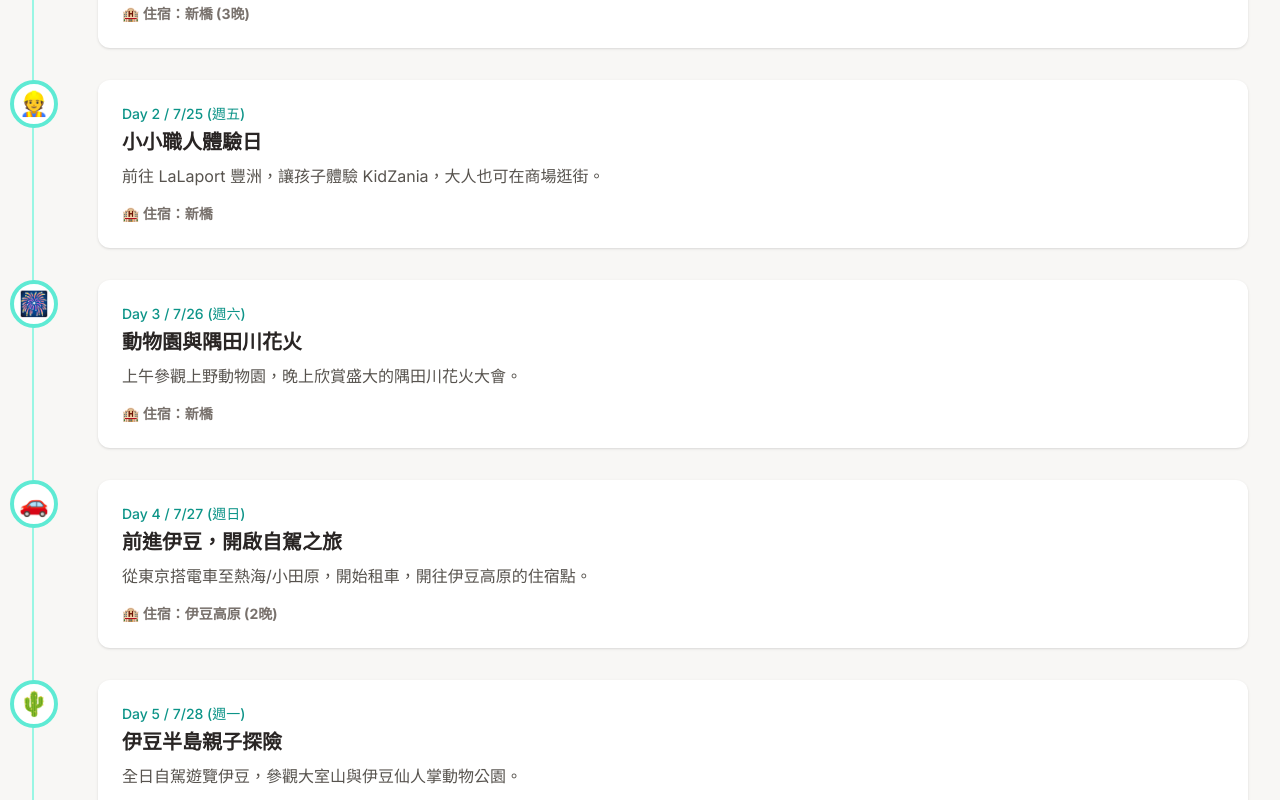
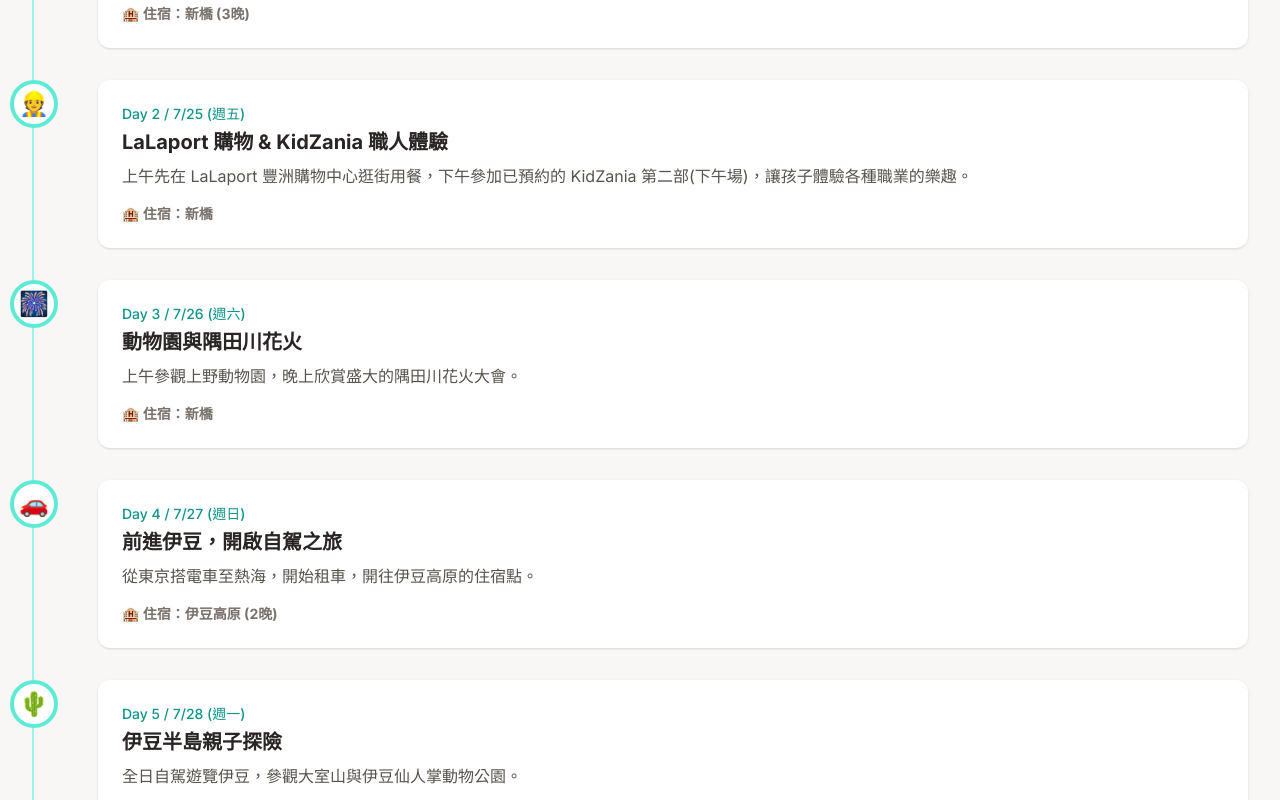
Before and after one commit to rexx/rexx.github.io, a plain HTML site: page itinerary.html in a window 1280 px wide. Shown: the part 980-1780 px from the top of the page. Drawn offline with nearby package versions, Linux system fonts and the light colour scheme.

Commit message:
fix: update itinerary details for clarity
- Revise day 2 itinerary title and activities for better understanding.
- Clarify day 4 accommodation details.
- Enhance day 7 itinerary title and activities for improved context.
- Adjust car rental advice for better clarity.

```diff
--- a/itinerary.html
+++ b/itinerary.html
@@ -4,10 +4,6 @@
     <meta charset="UTF-8">
     <meta name="viewport" content="width=device-width, initial-scale=1.0">
     <title>東京親子夏日12日遊</title>
-    <!-- Chosen Palette: Calm Journey (based on neutrals like stone/beige with a soft teal accent) -->
-    <!-- Application Structure Plan: A single-page dashboard design with a top navigation for smooth scrolling. The structure includes: 1) An 'Overview' section with key stats and a pie chart for a quick grasp of the trip's distribution. 2) An interactive 'Daily Itinerary' timeline for easy day-by-day exploration. 3) A 'Key Tips' section using an accordion to organize planning advice. This structure was chosen to transform the linear report into a multi-faceted, non-linear exploratory experience, allowing users to either follow the timeline chronologically or jump directly to specific planning topics, enhancing usability. -->
-    <!-- Visualization & Content Choices: 1) Trip Distribution: Goal=Inform -> Pie Chart (Chart.js/Canvas) -> Shows time spent per city -> Justification: Provides an immediate high-level understanding of the trip's focus. 2) Daily Itinerary: Goal=Organize -> Interactive Vertical Timeline (HTML/CSS/JS) -> Presents daily activities with icons -> Justification: More engaging and scannable than a static table. 3) Planning Advice: Goal=Inform -> Accordion (HTML/CSS/JS) -> Organizes detailed tips into collapsible sections -> Justification: Prevents information overload and allows users to focus on one topic at a time. -->
-    <!-- CONFIRMATION: NO SVG graphics used. NO Mermaid JS used. -->
     <script src="https://cdn.tailwindcss.com"></script>
     <script src="https://cdn.jsdelivr.net/npm/chart.js"></script>
     <link rel="preconnect" href="https://fonts.googleapis.com">
@@ -120,12 +116,12 @@
 
         const itineraryData = [
             { day: 1, date: "7/24", weekday: "四", title: "抵達東京，入住新橋", icon: "✈️", accommodation: "新橋 (3晚)", activities: "抵達東京機場，搭乘機場交通前往新橋飯店 Check-in，熟悉周邊環境。" },
-            { day: 2, date: "7/25", weekday: "五", title: "小小職人體驗日", icon: "👷", accommodation: "新橋", activities: "前往 LaLaport 豐洲，讓孩子體驗 KidZania，大人也可在商場逛街。" },
+            { day: 2, date: "7/25", weekday: "五", title: "LaLaport 購物 & KidZania 職人體驗", icon: "👷", accommodation: "新橋", activities: "上午先在 LaLaport 豐洲購物中心逛街用餐，下午參加已預約的 KidZania 第二部(下午場)，讓孩子體驗各種職業的樂趣。" },
             { day: 3, date: "7/26", weekday: "六", title: "動物園與隅田川花火", icon: "🎆", accommodation: "新橋", activities: "上午參觀上野動物園，晚上欣賞盛大的隅田川花火大會。" },
-            { day: 4, date: "7/27", weekday: "日", title: "前進伊豆，開啟自駕之旅", icon: "🚗", accommodation: "伊豆高原 (2晚)", activities: "從東京搭電車至熱海/小田原，開始租車，開往伊豆高原的住宿點。" },
+            { day: 4, date: "7/27", weekday: "日", title: "前進伊豆，開啟自駕之旅", icon: "🚗", accommodation: "伊豆高原 (2晚)", activities: "從東京搭電車至熱海，開始租車，開往伊豆高原的住宿點。" },
             { day: 5, date: "7/28", weekday: "一", title: "伊豆半島親子探險", icon: "🌵", accommodation: "伊豆高原", activities: "全日自駕遊覽伊豆，參觀大室山與伊豆仙人掌動物公園。" },
             { day: 6, date: "7/29", weekday: "二", title: "深入箱根，入住溫泉鄉", icon: "♨️", accommodation: "箱根 (1晚)", activities: "從伊豆自駕至箱根，入住溫泉飯店，下午開始悠閒遊覽箱根。" },
-            { day: 7, date: "7/30", weekday: "三", title: "箱根全覽，奔向橫濱", icon: "🚢", accommodation: "橫濱 (3晚)", activities: "繼續箱根行程。傍晚開車前往橫濱還車，並入住飯店。" },
+            { day: 7, date: "7/30", weekday: "三", title: "箱根交通工具全制霸", icon: "🚢", accommodation: "橫濱 (3晚)", activities: "將車停在飯店，體驗箱根環狀線所有交通工具。傍晚取車前往橫濱還車，並入住飯店。" },
             { day: 8, date: "7/31", weekday: "四", title: "橫濱港都親子景點", icon: "🎡", accommodation: "橫濱", activities: "遊覽橫濱市區，前往 UNIQLO PARK 及港未來區。" },
             { day: 9, date: "8/01", weekday: "五", title: "古都與島嶼的慢活", icon: "⛩️", accommodation: "橫濱", activities: "從橫濱搭乘電車進行鎌倉、江之島一日遊。" },
             { day: 10, date: "8/02", weekday: "六", title: "移動日 & 江戶川花火", icon: "🎇", accommodation: "押上 (2晚)", activities: "從橫濱退房，移動至東京押上飯店。下午稍作休息，晚上觀賞江戶川區花火大會。" },
@@ -144,11 +140,11 @@
             },
             {
                 title: "租車與自駕提醒",
-                content: "<ul><li class='mt-2'><b>取車點：</b>建議在「熱海站」或「小田原站」取車。</li><li class='mt-2'><b>還車點：</b>依計畫在「橫濱市區」的據點還車。</li><li class='mt-2'><b>重要提醒：</b>務必提前預約<b>兒童安全座椅</b>。</li></ul>"
+                content: "<ul><li class='mt-2'><b>取車點：</b>建議在「熱海站」取車。</li><li class='mt-2'><b>還車點：</b>依計畫在「橫濱市區」的據點還車。</li><li class='mt-2'><b>重要提醒：</b>務必提前預約<b>兒童安全座椅</b>。</li></ul>"
             },
             {
                 title: "箱根的玩法：停車轉乘 (Park and Ride)",
-                content: "在箱根期間，建議採用「停車轉乘」策略。將車停在飯店或大型轉乘站（如桃源台），再購買「箱根周遊券」搭乘登山電車、纜車、海賊船等特色交通工具，這樣才能完整體驗箱根的樂趣，也避免在山區小路開車的麻煩。"
+                content: "在箱根期間，建議採用「停車轉乘」策略。將車停在飯店或大型轉乘站（如強羅），再購買「箱根周遊券」搭乘登山電車、纜車、海賊船等特色交通工具，這樣才能完整體驗箱根的樂趣，也避免在山區小路開車的麻煩。"
             },
             {
                 title: "花火大會的交通與體力規劃",
```
